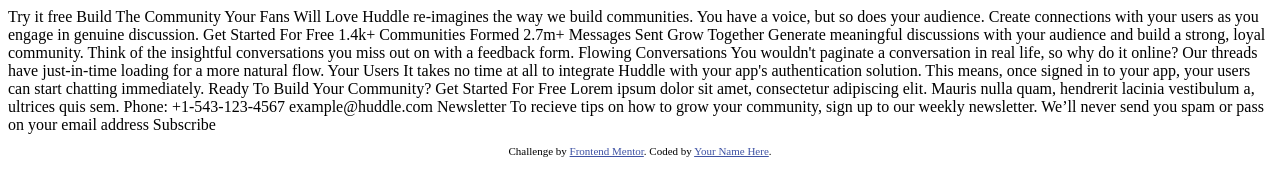
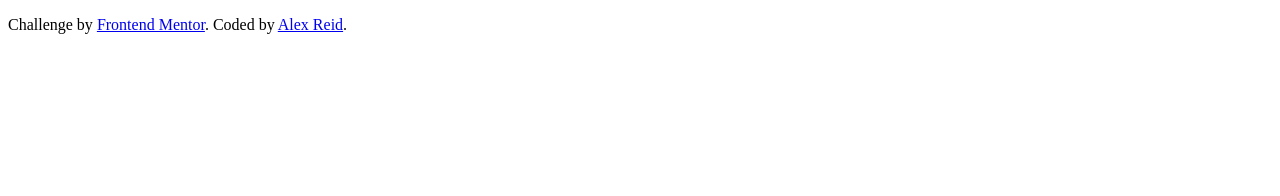
Before and after one commit to Alexreid95/HuddleLandingPage, a plain HTML site: page index.html in a window 1280 px wide. Drawn offline with Linux system fonts and the light colour scheme.

Commit message:
Edit index.html to remove unwanted code

```diff
--- a/index.html
+++ b/index.html
@@ -1,67 +1,25 @@
 <!DOCTYPE html>
 <html lang="en">
+
 <head>
-  <meta charset="UTF-8">
-  <meta name="viewport" content="width=device-width, initial-scale=1.0"> <!-- displays site properly based on user's device -->
-
-  <link rel="icon" type="image/png" sizes="32x32" href="./images/favicon-32x32.png">
+  <meta charset="UTF-8" />
+  <!-- displays site properly based on user's device -->
+  <meta name="viewport" content="width=device-width, initial-scale=1.0" />
+  <link rel="stylesheet" href="style.css" />
+  <link rel="icon" type="image/png" sizes="32x32" href="./images/favicon-32x32.png" />
 
   <title>Frontend Mentor | Huddle landing page with curved sections</title>
+</head>
 
-  <!-- Feel free to remove these styles or customise in your own stylesheet 👍 -->
-  <style>
-    .attribution { font-size: 11px; text-align: center; }
-    .attribution a { color: hsl(228, 45%, 44%); }
-  </style>
-</head>
 <body>
-  Try it free
-
-  Build The Community Your Fans Will Love
-
-  Huddle re-imagines the way we build communities. You have a voice, but so does
-  your audience. Create connections with your users as you engage in genuine discussion.
-
-  Get Started For Free
-
-  1.4k+
-  Communities Formed
-
-  2.7m+
-  Messages Sent
-
-  Grow Together
-  Generate meaningful discussions with your audience and build a strong, loyal community.
-  Think of the insightful conversations you miss out on with a feedback form.
-
-  Flowing Conversations
-  You wouldn't paginate a conversation in real life, so why do it online? Our threads have
-  just-in-time loading for a more natural flow.
-
-  Your Users
-  It takes no time at all to integrate Huddle with your app's authentication solution. This means,
-  once signed in to your app, your users can start chatting immediately.
-
-  Ready To Build Your Community?
-  Get Started For Free
-
-  Lorem ipsum dolor sit amet, consectetur adipiscing elit. Mauris nulla quam, hendrerit lacinia
-  vestibulum a, ultrices quis sem.
-
-  Phone: +1-543-123-4567
-  example@huddle.com
-
-  Newsletter
-  To recieve tips on how to grow your community, sign up to our weekly newsletter. We’ll never
-  send you spam or pass on your email address
-
-  Subscribe
 
   <footer>
     <p class="attribution">
-      Challenge by <a href="https://www.frontendmentor.io?ref=challenge" target="_blank">Frontend Mentor</a>.
-      Coded by <a href="#">Your Name Here</a>.
+      Challenge by
+      <a href="https://www.frontendmentor.io?ref=challenge" target="_blank">Frontend Mentor</a>. Coded by <a
+        href="#">Alex Reid</a>.
     </p>
   </footer>
 </body>
+
 </html>
```
